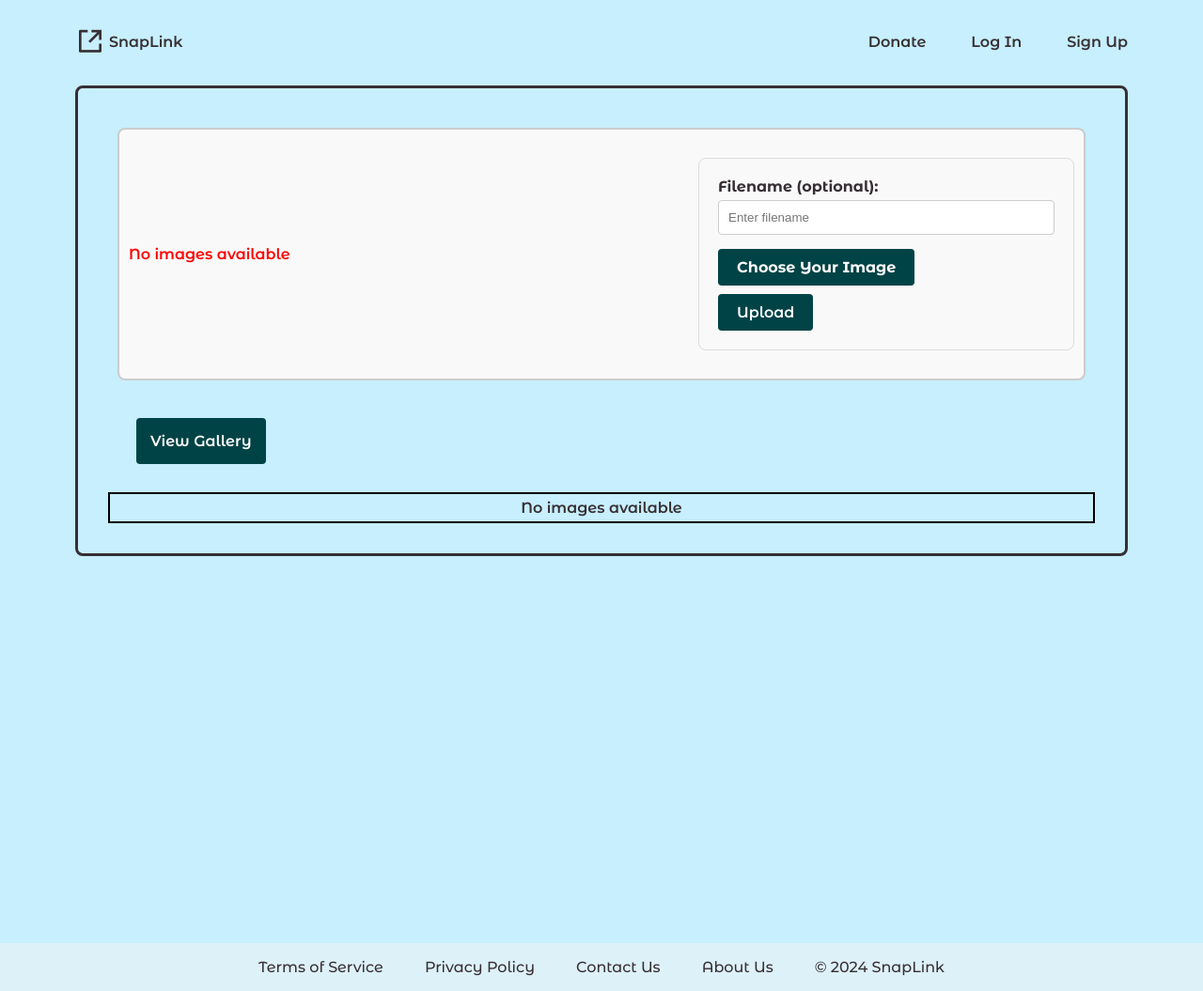
After one commit to MMMBenchahyd/SnapLink, a Flask app: template templates/upload.html in a window 1280 px wide. The commit adds this page. Shown: the whole page at 94% size. Run offline with Flask 3, Linux system fonts and the light colour scheme; the template is opened without the code that fills it, so the values that code supplies are empty; some libraries are stand-ins or nearby versions.

Commit message:
add_upload_and_payements_html_pages

```diff
--- a/templates/index.html
+++ b/templates/index.html
@@ -17,7 +17,11 @@
             <p class="home__description">Effortless image hosting made simple!<br>
                Upload your images, get instant links, and share them anywhere online.<br><br>
 
+               {% if user_is_authenticated %}
+               <a href="/upload" class="home__button">Start Uploading Now</a>
+               {% else %}
                <a href="/login" class="home__button">Start Uploading Now</a>
+               {% endif %}
                <strong><br><br>Why SnapLink?</strong>
 
                <br><i class="ri-timer-flash-line"></i> Fast and reliable hosting
--- /dev/null
+++ b/templates/upload.html
@@ -0,0 +1,114 @@
+{% extends 'base.html' %}
+
+{% block head %}
+<title>Upload image - SnapLink &copy</title>
+{% endblock %}
+
+{% block body %}
+
+
+
+<main class="main">
+    <!--==================== home : upload page ====================-->
+    <section class="container home__container">
+        <div class="page__data page__border">
+
+            <div class="thumbnail">
+
+                <div class="thumbnail-container">
+                    <div class="lastimage">
+                        {% if images|length > 0 %}
+                        {% set last_image = images[0] %}
+                        <!-- Show thumbnail of the last uploaded image -->
+                        {% if last_image.file_content|length > 0  %}
+                        <img src="/image/{{ last_image.img_id }}" alt="{{ last_image.filename }}" class="image-item" />
+                        {% else %}
+                        <span style="color: red;">No Thumbnail</span>
+                        {% endif %}
+                        {% else %}
+                        <span style="color: red;">No images available</span>
+                        {% endif %}
+                    </div>
+                    <div class="thumbnail-description">
+
+                        {% if images|length > 0 %}
+
+                        {% set last_image = images[0] %}
+                        {% if last_image.file_content|length > 0  %}
+
+                        <p><span>Image Name:</span> {{ last_image.filename }}</p>
+                        <p><span>Creation Date:</span> {{ last_image.date_created.date() }}</p>
+                        <p><span> <a style="color: rgb(125, 0, 81);" href="/update/{{ last_image.img_id }}">Rename
+                                    image</a></span></p>
+                        <p><span> <a style="color: rgb(125, 0, 81);" href="/retrieve/{{ last_image.img_id }}">download
+                                    image</a></span></p>
+                        <p><span> <a style="color: rgb(125, 0, 81);" href="/delete/{{ last_image.img_id }}">delete
+                                    image</a></span></p>
+
+                        {% else %}
+                        <span style="color: red;">No images uploded yet</span>
+                        {% endif %}
+                        {% endif %}
+
+                    </div>
+
+                    <!-- uplod image forme  -->
+
+                    <div id="upload-container">
+                        <!-- Upload form -->
+                        <form action="/upload" method="POST" enctype="multipart/form-data">
+
+                            <label for="content">Filename (optional):</label>
+                            <input type="text" name="content" id="content" placeholder="Enter filename">
+
+
+                            <label for="file" class="custom-file-label" aria-live="polite">Choose Your Image:</label>
+                            <input type="file" name="file" id="file" accept="image/*" required>
+
+                            <div>
+
+                                <button type="button" class="cancel-button" id="cancel-button"
+                                    style="display: none;">Cancel <i class="ri-close-large-line"></i></button>
+
+
+                                <button type="submit">Upload</button>
+                            </div>
+                        </form>
+                    </div>
+
+
+                </div>
+                <span> <a href="/"><button id="view-gallery" style="padding: 15px; margin: 30px 30px;"> View  Gallery</button> </a></span>
+                </span>
+                <table>
+                    {% if images %}
+                    <tr>
+                        <td>Direct Link</td>
+                        <td>/image/{{ images[0].img_id }}</td>
+                        <td><button onclick="copyLink('/image/{{ images[0].img_id }}',this)">Copy Link</button></td>
+                    </tr>
+                    <tr>
+                        <td>GitHub Link Markdown</td>
+                        <td>![Image](/image/{{ images[0].img_id }})</td>
+                        <td><button onclick="copyLink('![Image](/image/{{ images[0].img_id }})',this)">Copy
+                                Link</button></td>
+                    </tr>
+                    <tr>
+                        <td>Thumbnail for Website HTML</td>
+                        <td>&lt;img src="/image/{{ images[0].img_id }}" alt="Thumbnail"&gt;</td>
+                        <td><button
+                                onclick="copyLink('&lt;img src=&quot;/image/{{ images[0].img_id }}&quot; alt=&quot;Thumbnail&quot;&gt;',this)">Copy
+                                Link</button></td>
+                    </tr>
+                    {% else %}
+                    <tr>
+                        <td>No images available</td>
+                    </tr>
+                    {% endif %}
+                </table>
+    </section>
+
+</main>
+
+
+{% endblock %}
```
Also changed, not shown: templates/payment_cancel.html (added, +24 -0 lines), templates/payment_success.html (added, +24 -0 lines).
